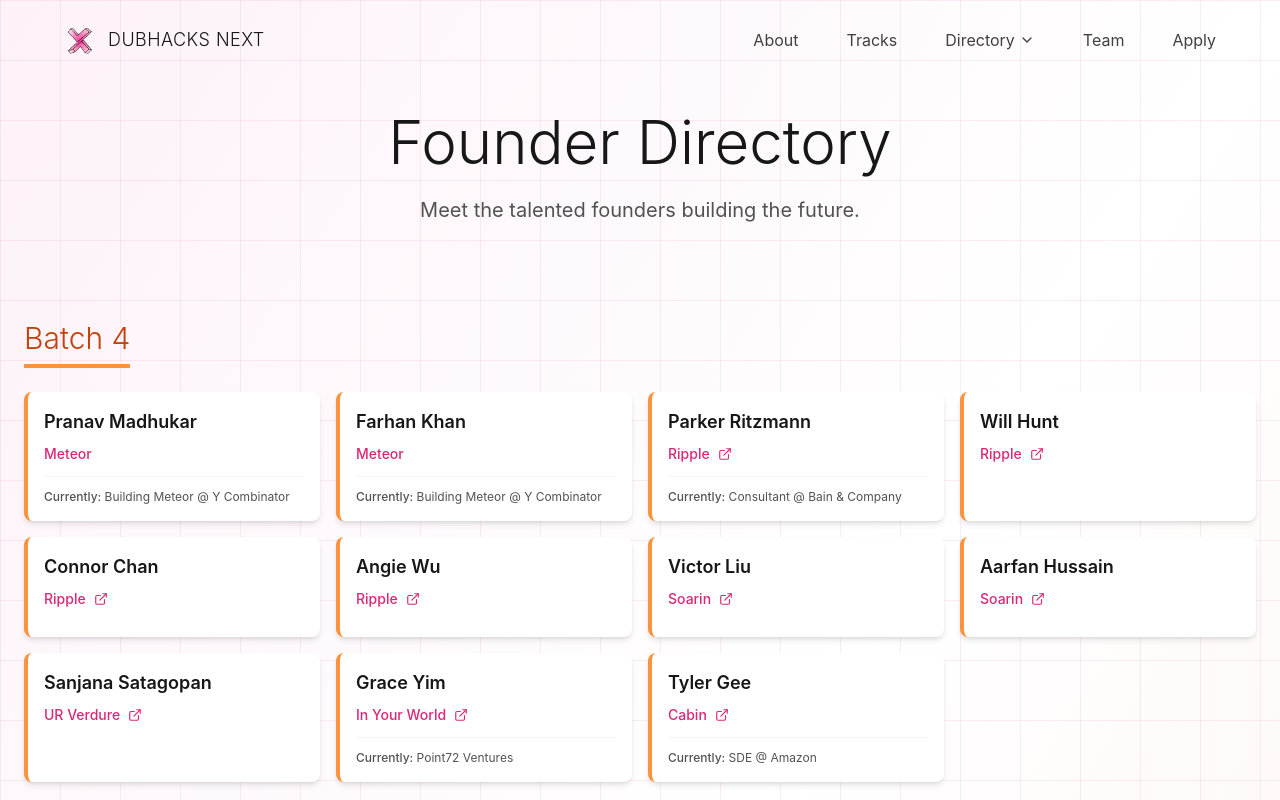
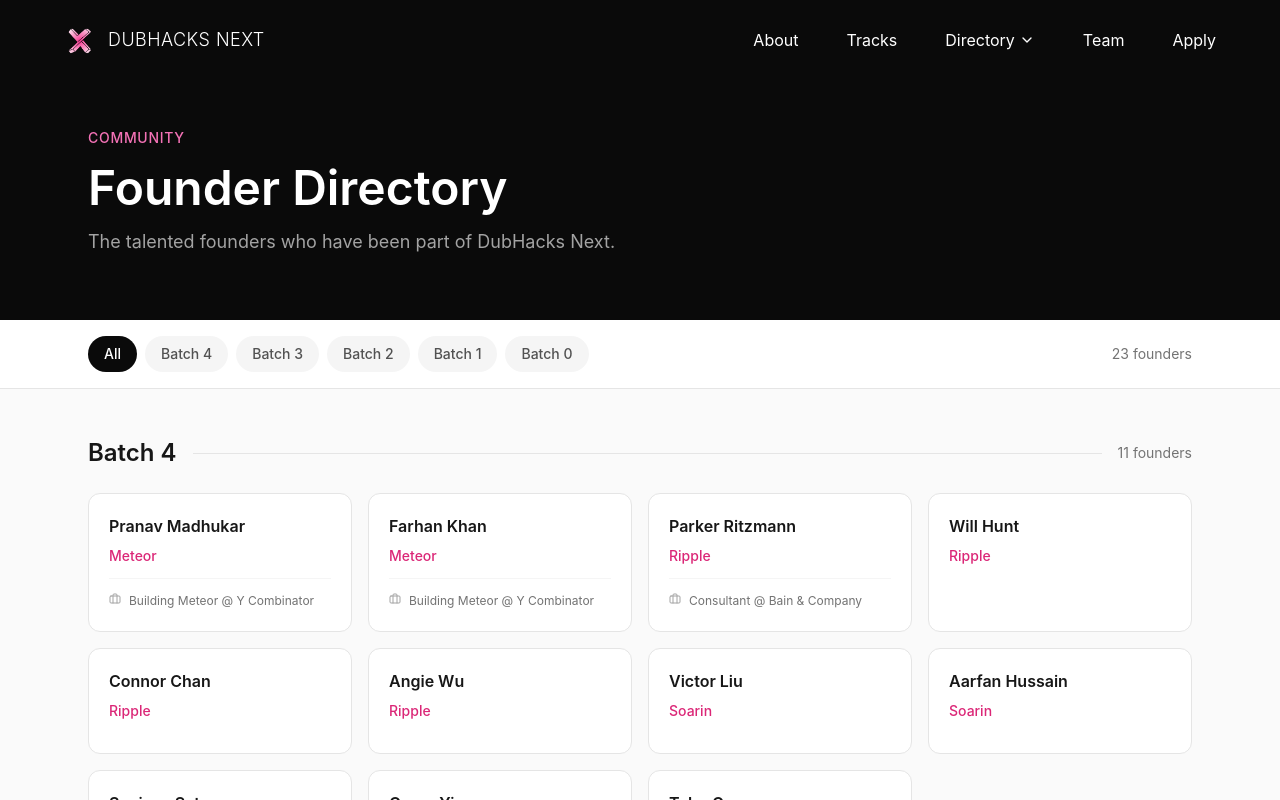
Before and after one commit to v-kliu/dubhacks-next, a React (Create React App) app: page /founder-directory in a window 1280 px wide. Shown: the top 800 px of the page. Built offline with nearby package versions, Linux system fonts and the light colour scheme.

Commit message:
fixed deployment bugs

```diff
--- a/src/components/FounderDirectory.tsx
+++ b/src/components/FounderDirectory.tsx
@@ -1,6 +1,6 @@
 import React, { useState, useEffect } from 'react';
 import { motion } from 'framer-motion';
-import { ExternalLink } from 'lucide-react';
+import { ArrowUpRight, Briefcase } from 'lucide-react';
 
 interface Founder {
   name: string;
@@ -12,29 +12,24 @@
 
 const FounderDirectory: React.FC = () => {
   const [founders, setFounders] = useState<Founder[]>([]);
+  const [selectedBatch, setSelectedBatch] = useState<string>('All');
 
-  // Function to get batch-specific colors
-  const getBatchColor = (batch: string): string => {
-    const batchColors: { [key: string]: string } = {
-      'Batch 0': 'border-gray-400',
-      'Batch 1': 'border-purple-400',
-      'Batch 2': 'border-green-400',
-      'Batch 3': 'border-blue-400',
-      'Batch 4': 'border-orange-400',
-    };
-    return batchColors[batch] || 'border-neutral-400';
-  };
+  const batches = ['All', 'Batch 4', 'Batch 3', 'Batch 2', 'Batch 1', 'Batch 0'];
 
-  const getBatchTextColor = (batch: string): string => {
-    const batchTextColors: { [key: string]: string } = {
-      'Batch 0': 'text-gray-700',
-      'Batch 1': 'text-purple-700',
-      'Batch 2': 'text-green-700',
-      'Batch 3': 'text-blue-700',
-      'Batch 4': 'text-orange-700',
-    };
-    return batchTextColors[batch] || 'text-neutral-700';
-  };
+  const filteredFounders = selectedBatch === 'All'
+    ? founders
+    : founders.filter(f => f.batch === selectedBatch);
+
+  // Group founders by batch for display
+  const groupedFounders = filteredFounders.reduce((acc, founder) => {
+    if (!acc[founder.batch]) {
+      acc[founder.batch] = [];
+    }
+    acc[founder.batch].push(founder);
+    return acc;
+  }, {} as Record<string, Founder[]>);
+
+  const batchOrder = ['Batch 4', 'Batch 3', 'Batch 2', 'Batch 1', 'Batch 0'];
 
   // Parse founders from text file
   const parseFounders = (data: string): Founder[] => {
@@ -83,105 +78,145 @@
     loadData();
   }, []);
 
-  // Group founders by batch
-  const groupedFounders = founders.reduce((acc, founder) => {
-    if (!acc[founder.batch]) {
-      acc[founder.batch] = [];
-    }
-    acc[founder.batch].push(founder);
-    return acc;
-  }, {} as Record<string, Founder[]>);
-
-  const batchOrder = ['Batch 4', 'Batch 3', 'Batch 2', 'Batch 1', 'Batch 0'];
-
   return (
-    <div className="relative min-h-screen bg-gradient-to-br from-primary-50 via-white to-accent-50">
-      <div className="grid-overlay absolute inset-0 w-full h-full" style={{ minHeight: '100%', height: 'auto' }}></div>
-
+    <div className="min-h-screen bg-neutral-50">
       {/* Header */}
-      <div className="relative pt-28 pb-12 px-6 z-10">
-        <div className="max-w-7xl mx-auto">
+      <div className="bg-black text-white">
+        <div className="max-w-6xl mx-auto px-6 pt-32 pb-16">
           <motion.div
             initial={{ opacity: 0, y: 20 }}
             animate={{ opacity: 1, y: 0 }}
-            transition={{ duration: 0.6 }}
-            className="text-center"
+            transition={{ duration: 0.5 }}
           >
-            <h1 className="text-5xl md:text-6xl font-light text-neutral-900 mb-6">
+            <p className="text-primary-400 text-sm font-medium tracking-wider uppercase mb-4">
+              Community
+            </p>
+            <h1 className="text-4xl md:text-5xl font-semibold mb-4">
               Founder Directory
             </h1>
-            <p className="text-neutral-600 text-lg md:text-xl max-w-2xl mx-auto">
-              Meet the talented founders building the future.
+            <p className="text-neutral-400 text-lg max-w-xl">
+              The talented founders who have been part of DubHacks Next.
             </p>
           </motion.div>
         </div>
       </div>
 
+      {/* Filter Bar */}
+      <div className="sticky top-16 z-20 bg-white border-b border-neutral-200">
+        <div className="max-w-6xl mx-auto px-6 py-4">
+          <div className="flex items-center gap-2 overflow-x-auto">
+            {batches.map((batch) => (
+              <button
+                key={batch}
+                onClick={() => setSelectedBatch(batch)}
+                className={`px-4 py-2 text-sm font-medium rounded-full whitespace-nowrap transition-colors ${
+                  selectedBatch === batch
+                    ? 'bg-black text-white'
+                    : 'bg-neutral-100 text-neutral-600 hover:bg-neutral-200'
+                }`}
+              >
+                {batch}
+              </button>
+            ))}
+            <div className="ml-auto text-sm text-neutral-500">
+              {filteredFounders.length} {filteredFounders.length === 1 ? 'founder' : 'founders'}
+            </div>
+          </div>
+        </div>
+      </div>
+
       {/* Results - Grouped by Batch */}
-      <div className="relative max-w-7xl mx-auto px-6 py-12 z-10">
+      <div className="max-w-6xl mx-auto px-6 py-12">
         {batchOrder.map(batch => {
           const batchFounders = groupedFounders[batch];
           if (!batchFounders || batchFounders.length === 0) return null;
 
           return (
-            <div key={batch} className="mb-12">
+            <motion.section
+              key={batch}
+              initial={{ opacity: 0, y: 20 }}
+              animate={{ opacity: 1, y: 0 }}
+              transition={{ duration: 0.5 }}
+              className="mb-16 last:mb-0"
+            >
               {/* Batch Header */}
-              <div className="mb-6">
-                <h2 className={`text-3xl font-light ${getBatchTextColor(batch)} inline-block pb-2 border-b-4 ${getBatchColor(batch)}`}>
+              <div className="flex items-center gap-4 mb-6">
+                <h2 className="text-2xl font-semibold text-neutral-900">
                   {batch}
                 </h2>
+                <div className="flex-1 h-px bg-neutral-200"></div>
+                <span className="text-sm text-neutral-500">
+                  {batchFounders.length} {batchFounders.length === 1 ? 'founder' : 'founders'}
+                </span>
               </div>
 
               {/* Founders Grid */}
-              <div className="grid grid-cols-1 md:grid-cols-2 lg:grid-cols-4 gap-4">
-                {batchFounders.map((founder, index) => (
+              <div className="grid grid-cols-1 sm:grid-cols-2 lg:grid-cols-3 xl:grid-cols-4 gap-4">
+                {batchFounders.map((founder, index) => {
+                  const hasLink = founder.projectLink && founder.projectLink !== 'N/A';
+                  const CardWrapper = hasLink ? 'a' : 'div';
+                  const cardProps = hasLink ? {
+                    href: founder.projectLink,
+                    target: "_blank",
+                    rel: "noopener noreferrer"
+                  } : {};
+
+                  return (
                     <motion.div
                       key={`${founder.name}-${index}`}
-                    initial={{ opacity: 0, y: 20 }}
+                      initial={{ opacity: 0, y: 10 }}
                       animate={{ opacity: 1, y: 0 }}
-                    transition={{ duration: 0.5, delay: index * 0.05 }}
-                    className="group"
+                      transition={{ duration: 0.3, delay: index * 0.03 }}
                     >
-                    <div className={`bg-white rounded-lg border-l-4 ${getBatchColor(batch)} shadow-md hover:shadow-lg transition-all duration-300 hover:-translate-y-1 h-full flex flex-col p-4`}>
-                      {/* Name - Smaller */}
-                      <h3 className="text-lg font-semibold text-neutral-900 mb-2">
+                      <CardWrapper
+                        {...cardProps}
+                        className={`block bg-white border border-neutral-200 rounded-xl p-5 h-full transition-all duration-200 ${
+                          hasLink ? 'hover:border-neutral-300 hover:shadow-md group cursor-pointer' : ''
+                        }`}
+                      >
+                        {/* Name & Link */}
+                        <div className="flex items-start justify-between mb-2">
+                          <h3 className="text-base font-semibold text-neutral-900">
                             {founder.name}
                           </h3>
-
-                      {/* Project with Link */}
-                      <div className="flex items-center gap-2 mb-3">
-                        <span className="text-primary-600 font-medium text-sm">
-                          {founder.company}
-                        </span>
-                        {founder.projectLink && founder.projectLink !== 'N/A' && (
-                          <a
-                            href={founder.projectLink}
-                            target="_blank"
-                            rel="noopener noreferrer"
-                            className="text-primary-600 hover:text-primary-700 transition-colors"
-                            title="View Project"
-                          >
-                            <ExternalLink size={14} />
-                          </a>
+                          {hasLink && (
+                            <ArrowUpRight
+                              size={16}
+                              className="text-neutral-400 opacity-0 group-hover:opacity-100 transition-opacity flex-shrink-0 mt-0.5"
+                            />
                           )}
                         </div>
 
+                        {/* Company/Project */}
+                        <p className="text-sm font-medium text-primary-600 mb-3">
+                          {founder.company}
+                        </p>
+
                         {/* Current Occupation */}
                         {founder.currentOccupation && founder.currentOccupation !== 'N/A' && (
-                        <div className={`mt-auto pt-3 border-t border-neutral-100`}>
-                          <p className="text-xs text-neutral-600">
-                            <span className="font-medium">Currently:</span> {founder.currentOccupation}
+                          <div className="pt-3 border-t border-neutral-100">
+                            <div className="flex items-start gap-2">
+                              <Briefcase size={12} className="text-neutral-400 mt-0.5 flex-shrink-0" />
+                              <p className="text-xs text-neutral-500 leading-relaxed">
+                                {founder.currentOccupation}
                               </p>
                             </div>
+                          </div>
                         )}
+                      </CardWrapper>
+                    </motion.div>
+                  );
+                })}
               </div>
-                  </motion.div>
-                ))}
-              </div>
-            </div>
+            </motion.section>
           );
         })}
 
+        {filteredFounders.length === 0 && (
+          <div className="text-center py-16">
+            <p className="text-neutral-500">No founders found for this filter.</p>
+          </div>
+        )}
       </div>
     </div>
   );
--- a/src/components/Navigation.tsx
+++ b/src/components/Navigation.tsx
@@ -80,6 +80,9 @@
     { name: 'Apply', href: '#apply' }
   ];
 
+  // Check if we're on a directory page (which has black header)
+  const isDirectoryPage = location.pathname === '/startup-directory' || location.pathname === '/founder-directory';
+
   return (
     <motion.nav
       className={`fixed top-0 left-0 right-0 z-40 transition-all duration-300 ${
@@ -107,8 +110,8 @@
                   window.scrollTo({ top: 0, behavior: 'smooth' });
                 }
               }}
-              className={`font-light text-lg tracking-wide transition-colors hover:text-primary-600 ${
-                isScrolled ? 'text-neutral-900' : 'text-neutral-900'
+              className={`font-light text-lg tracking-wide transition-colors hover:text-primary-400 ${
+                isScrolled ? 'text-neutral-900' : isDirectoryPage ? 'text-white' : 'text-neutral-900'
               }`}
             >
               DUBHACKS NEXT
@@ -128,7 +131,9 @@
                     className={`transition-all duration-300 relative group flex items-center space-x-1 px-2 py-1 -mx-2 -my-1 ${
                       isScrolled
                         ? 'text-neutral-700 hover:text-primary-600'
-                        : 'text-neutral-700 hover:text-primary-600'
+                        : isDirectoryPage
+                          ? 'text-white hover:text-primary-400'
+                          : 'text-neutral-700 hover:text-primary-600'
                     }`}
                     onMouseEnter={() => setActiveDropdown(item.name)}
                     onMouseLeave={() => setActiveDropdown(null)}
@@ -148,7 +153,9 @@
                     className={`transition-all duration-300 relative group ${
                       isScrolled
                         ? 'text-neutral-700 hover:text-primary-600'
-                        : 'text-neutral-700 hover:text-primary-600'
+                        : isDirectoryPage
+                          ? 'text-white hover:text-primary-400'
+                          : 'text-neutral-700 hover:text-primary-600'
                     }`}
                   >
                     <span className="relative">
--- a/src/components/PhotoGallerySection.tsx
+++ b/src/components/PhotoGallerySection.tsx
@@ -1,4 +1,4 @@
-import React, { useState, useEffect } from 'react';
+import React, { useState } from 'react';
 import { motion, AnimatePresence } from 'framer-motion';
 import { ChevronLeft, ChevronRight } from 'lucide-react';
 
--- a/src/components/SpeakersSection.tsx
+++ b/src/components/SpeakersSection.tsx
@@ -1,6 +1,6 @@
 import React from 'react';
 import { motion } from 'framer-motion';
-import { Award, Building, Users, Star, Handshake, Globe } from 'lucide-react';
+import { Award, Users, Handshake, Globe } from 'lucide-react';
 
 const SpeakersSection: React.FC = () => {
   // Function to get partner logo
```
Also changed, not shown: 1 other file (tests, documents, lock files or other folders). Lines whose indentation alone changed are shown as unchanged.
